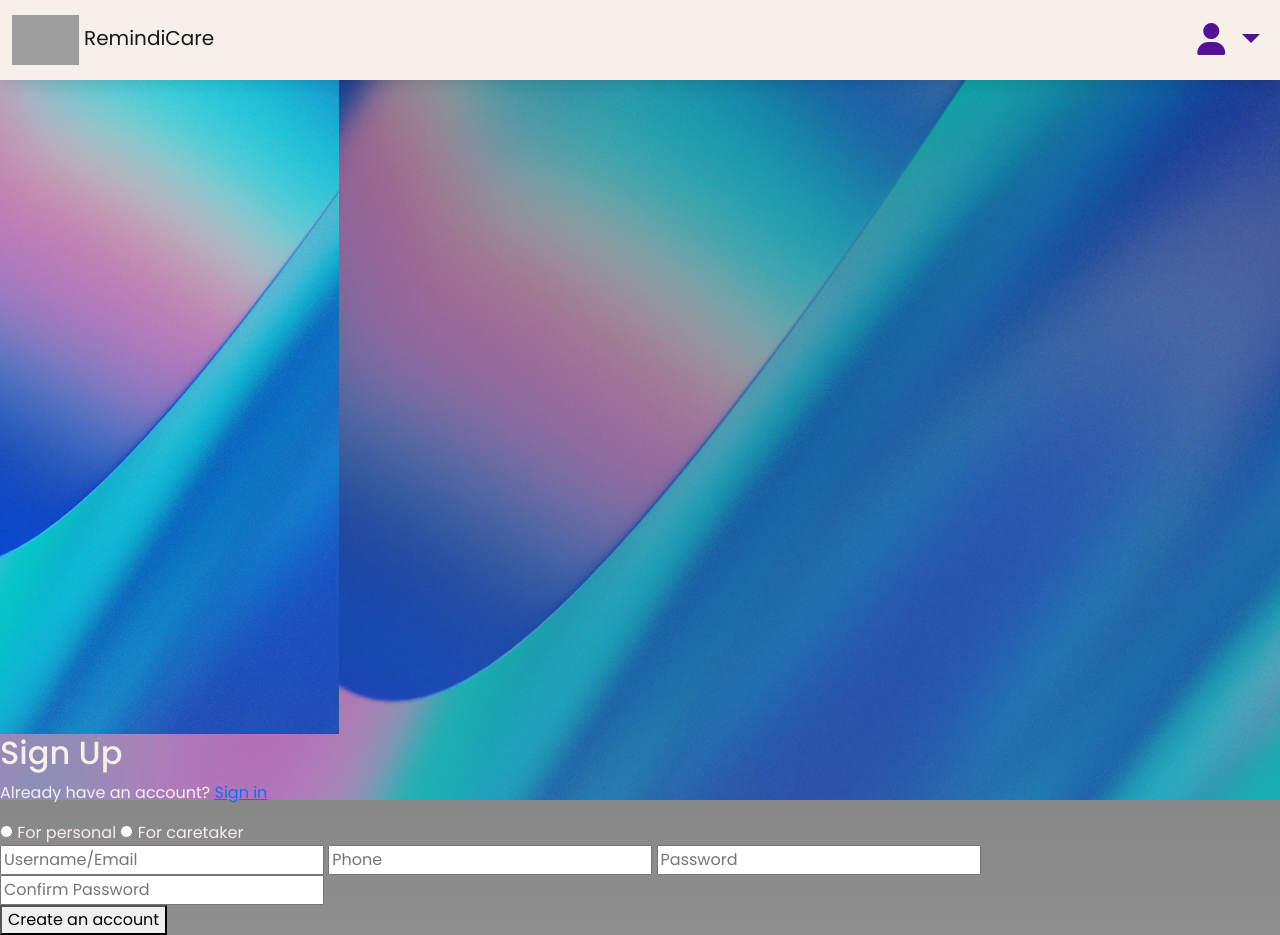
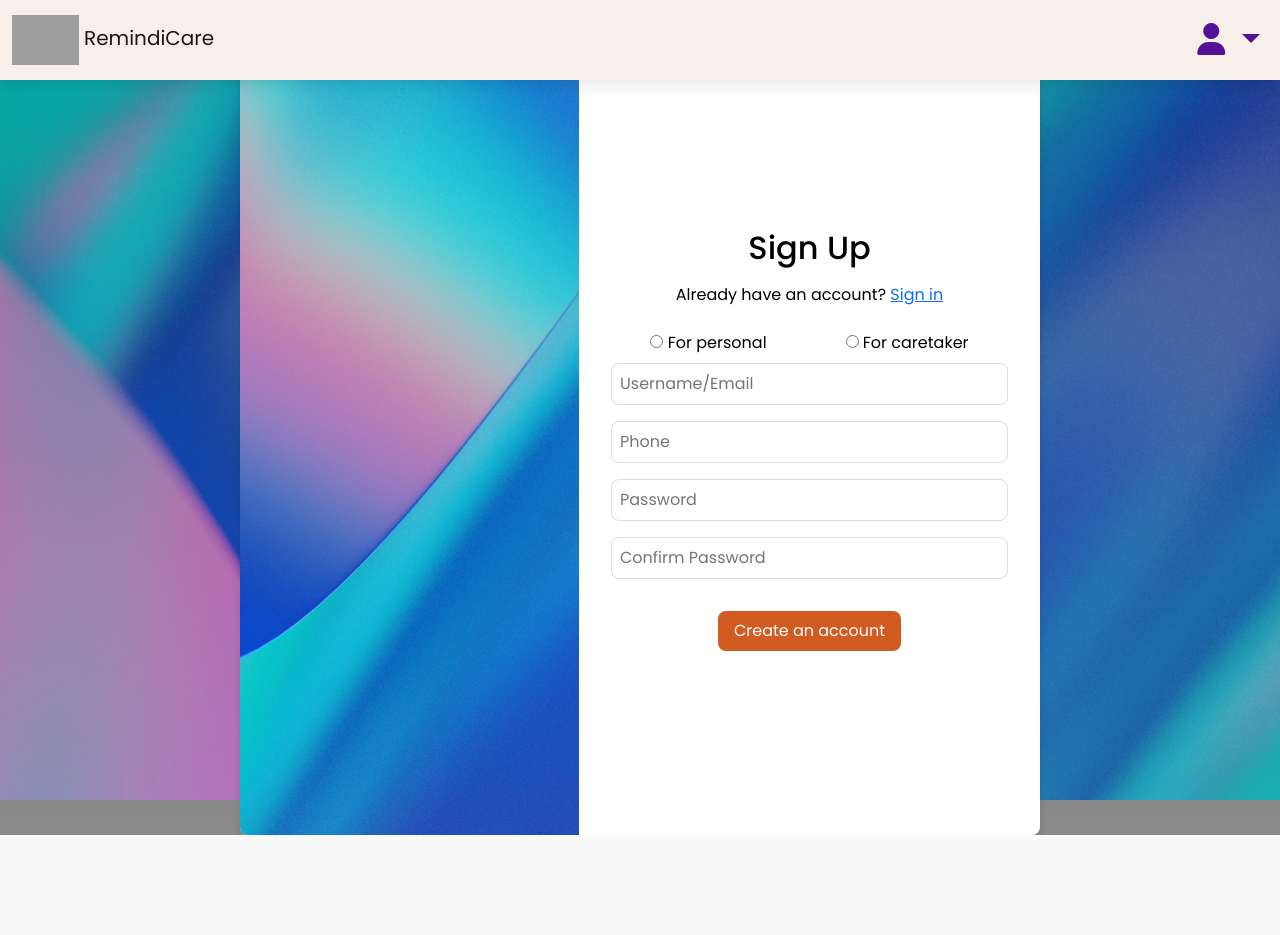
Before and after one commit to JohnnySonTrinh/remindicare, a Django app: page /accounts/signup/ in a window 1280 px wide. After the commit the page ends 835 px from the top, so only its background shows below. Run offline with Django 5.2, Linux system fonts and the light colour scheme; some libraries are stand-ins or nearby versions; some web fonts are replaced; grey boxes are pictures that could not be loaded.

Commit message:
Fix(sign-up): Update class container

```diff
--- a/templates/account/signup.html
+++ b/templates/account/signup.html
@@ -3,7 +3,7 @@
 {% load i18n %}
 {% block page-content %}
 <div class="bg-logform">
-  <div class="container-sign-up">
+  <div class="container-signinout">
     <img src="{% static 'images/bg-short.png' %}" alt="Background Image" class="d-none d-md-inline-flex">
     <div class="form-container">
         <h2>Sign Up</h2>
```
